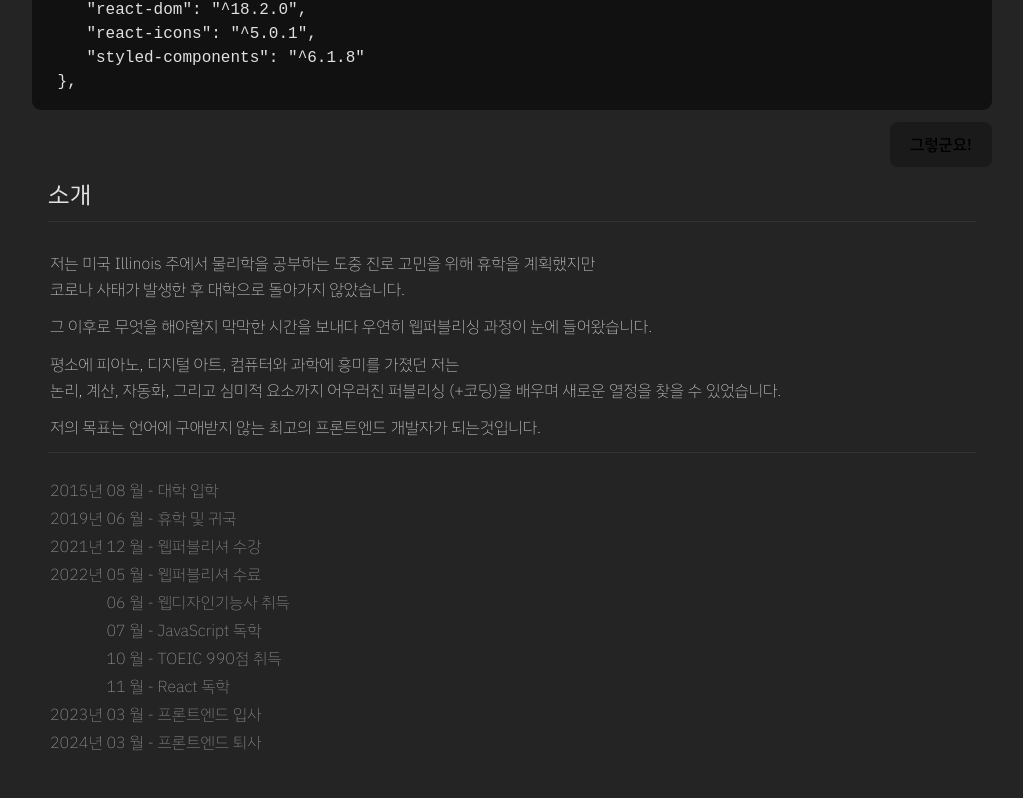
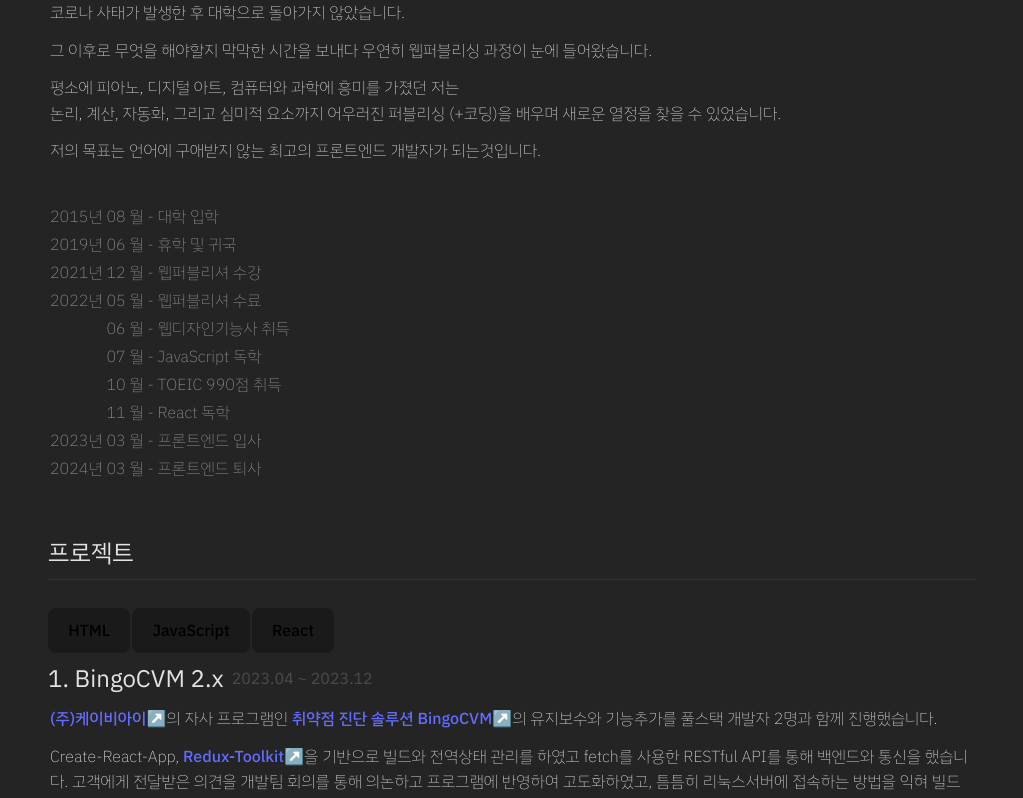
Before and after one commit to code-zeen/code-zeen.github.io, a React (Vite) app: page / in a window 1280 px wide. Shown: the part 540-1338 px from the top of the page, without its empty margins (128-1151 px from the left). Built offline with nearby package versions, Linux system fonts and the light colour scheme.

Commit message:
componentize About Me

```diff
--- a/src/App.tsx
+++ b/src/App.tsx
@@ -2,49 +2,30 @@ import Contact from './components/specific/Contact.tsx'
 import Section from './components/common/Section.tsx'
 import { Container } from './components/styled/Container.ts'
 import { Stack } from './components/styled/Stack.ts'
-import AboutThisPage from './components/specific/AboutThisPage.tsx'
 import ImageSlide from "./components/styled/ImageSlide.tsx";
+import AboutMe from "./components/specific/AboutMe.tsx";
 
 function App() {
     return (
         <Container>
             <Contact />
             <Stack p={20} alignItems="stretch">
-                <AboutThisPage />
                 <Stack alignItems="flex-start" spacing={48}>
                     <Section title="소개">
-                        <p>
-                            저는 미국 Illinois 주에서 물리학을 공부하는 도중 진로 고민을 위해 휴학을 계획했지만 <br />코로나 사태가 발생한 후 대학으로 돌아가지 않았습니다.
-                        </p>
-                        <p>
-                            그 이후로 무엇을 해야할지 막막한 시간을 보내다 우연히 웹퍼블리싱 과정이 눈에 들어왔습니다.
-                        </p>
-                        <p>
-                            평소에 피아노, 디지털 아트, 컴퓨터와 과학에 흥미를 가졌던 저는 <br />논리, 계산, 자동화, 그리고 심미적 요소까지 어우러진 퍼블리싱 (+코딩)을 배우며 새로운 열정을 찾을 수 있었습니다.
-                        </p>
-                        <p>
-                            저의 목표는 언어에 구애받지 않는 최고의 프론트엔드 개발자가 되는것입니다.
-                        </p>
-                        <hr />
-                        <p className="timeline">2015년 08 월 - 대학 입학</p>
-                        <p className="timeline">2019년 06 월 - 휴학 및 귀국</p>
-                        <p className="timeline">2021년 12 월 - 웹퍼블리셔 수강</p>
-                        <p className="timeline">2022년 05 월 - 웹퍼블리셔 수료</p>
-                        <p className="timeline"><span className="hidden">2022년</span> 06 월 - 웹디자인기능사 취득</p>
-                        <p className="timeline"><span className="hidden">2022년</span> 07 월 - JavaScript 독학</p>
-                        <p className="timeline"><span className="hidden">2022년</span> 10 월 - TOEIC 990점 취득</p>
-                        <p className="timeline"><span className="hidden">2022년</span> 11 월 - React 독학</p>
-                        <p className="timeline">2023년 03 월 - 프론트엔드 입사</p>
-                        <p className="timeline">2024년 03 월 - 프론트엔드 퇴사</p>
-
+                        <AboutMe />
                     </Section>
                     <Section title="프로젝트">
+                        <Stack row alignItems="center">
+                            <button>HTML</button>
+                            <button>JavaScript</button>
+                            <button>React</button>
+                        </Stack>
                         <Stack row alignItems="center" spacing={8}>
                             <h3>1. BingoCVM 2.x</h3>
                             <span className="opaque">2023.04 ~ 2023.12</span>
                         </Stack>
                         <p>
-                            <a href="https://kbisys.com/" target="_blank">(주)케이비아이</a> (이하 KBI)의 자사 프로그램인 <a
+                            <a href="https://kbisys.com/" target="_blank">(주)케이비아이</a>의 자사 프로그램인 <a
                             href="http://bingocvm.com"
                             target="_blank">취약점 진단 솔루션 BingoCVM</a>의 유지보수와 기능추가를 풀스택 개발자 2명과 함께 진행했습니다.
                         </p>
--- /dev/null
+++ b/src/components/specific/AboutMe.tsx
@@ -0,0 +1,31 @@
+function AboutMe() {
+    return (
+        <>
+            <p>
+                저는 미국 Illinois 주에서 물리학을 공부하는 도중 진로 고민을 위해 휴학을 계획했지만 <br />코로나 사태가 발생한 후 대학으로 돌아가지 않았습니다.
+            </p>
+            <p>
+                그 이후로 무엇을 해야할지 막막한 시간을 보내다 우연히 웹퍼블리싱 과정이 눈에 들어왔습니다.
+            </p>
+            <p>
+                평소에 피아노, 디지털 아트, 컴퓨터와 과학에 흥미를 가졌던 저는 <br />논리, 계산, 자동화, 그리고 심미적 요소까지 어우러진 퍼블리싱 (+코딩)을 배우며 새로운 열정을 찾을 수 있었습니다.
+            </p>
+            <p>
+                저의 목표는 언어에 구애받지 않는 최고의 프론트엔드 개발자가 되는것입니다.
+            </p>
+            <br />
+            <p className="timeline">2015년 08 월 - 대학 입학</p>
+            <p className="timeline">2019년 06 월 - 휴학 및 귀국</p>
+            <p className="timeline">2021년 12 월 - 웹퍼블리셔 수강</p>
+            <p className="timeline">2022년 05 월 - 웹퍼블리셔 수료</p>
+            <p className="timeline"><span className="hidden">2022년</span> 06 월 - 웹디자인기능사 취득</p>
+            <p className="timeline"><span className="hidden">2022년</span> 07 월 - JavaScript 독학</p>
+            <p className="timeline"><span className="hidden">2022년</span> 10 월 - TOEIC 990점 취득</p>
+            <p className="timeline"><span className="hidden">2022년</span> 11 월 - React 독학</p>
+            <p className="timeline">2023년 03 월 - 프론트엔드 입사</p>
+            <p className="timeline">2024년 03 월 - 프론트엔드 퇴사</p>
+        </>
+    )
+}
+
+export default AboutMe
```
